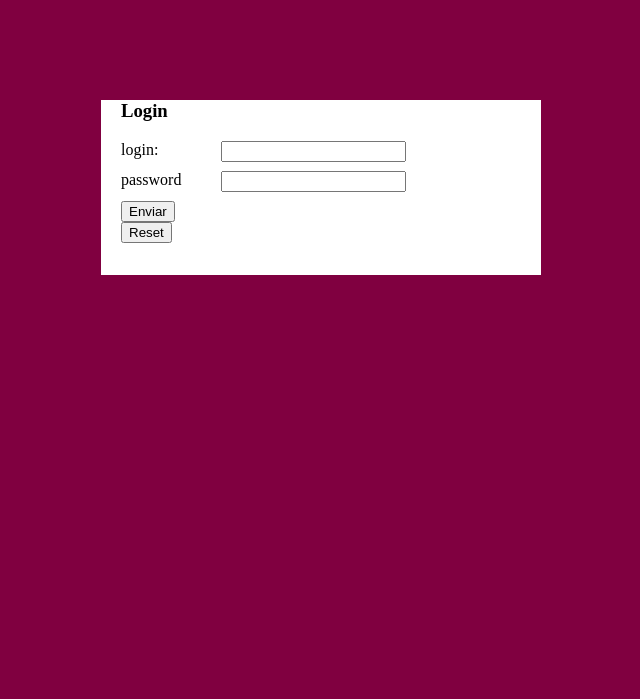
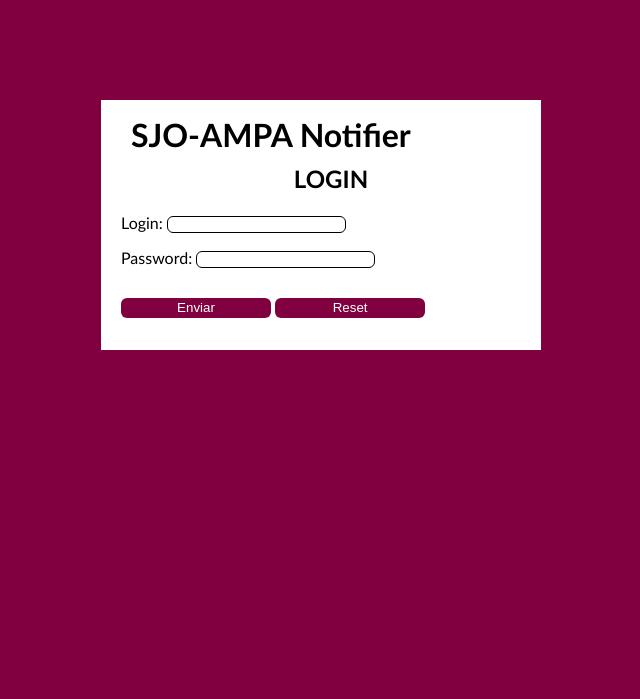
Before and after one commit to dcabjan/iawProject, a PHP site: page /login.php in a window 1280 px wide. Shown: the top 699 px of the page, without its empty margins (319-959 px from the left). Run offline with PHP 8.4, Linux system fonts and the light colour scheme; data that the repository does not hold is empty.

Commit message:
CSS on login page and fusion of the CSS files

```diff
--- a/login.php
+++ b/login.php
@@ -1,53 +1,13 @@
+<!-- <!-- File: login.php -->
 <?php
-
 session_start();
-
 require("requireDB.php");
-
 
 if (isset($_GET['tanca']))//si en un altre script m´han passat sa variable tanca elimina la sessio
 {
   session_unset();
-
-// destroy the session
   session_destroy();
-//print("destrueix sessio");
 }
-
-
-//
-//if ($_SERVER['REQUEST_METHOD'] == 'POST')
- //{
-  // if ($_POST['user']=="admin")
-  // {
-  //   if ($_POST['pass']=="1234")
-  //   {
-
-	// $_SESSION['login']  = 'true'; //login es sa variable que heu d´emplear per comprovar que s´ha iniciat sessio
-	// print($_SESSION['login']);
-
-  //header('Location:list.php');//AQUI S´HA DE POSAR EL NOM DE LA PRIMERA PAGINA vostra
- //  exit;
-  //   }
-  //   else
-	// {
-	//  $error2="password incorrecte";
-	// }
-  // }
-  // else
-  // {
-
-	//$error="usuari incorrecte";
-
-  // }
-
-
-//}
-//
-
-
-
-
 
 if ($_SERVER['REQUEST_METHOD'] == 'POST')
 {
@@ -62,81 +22,60 @@ $r=@mysqli_query($dbc,$usuario);
     $numr=mysqli_num_rows($r);
     $s=@mysqli_query($dbc,$contraseña);
     $nums=mysqli_num_rows($s);
-
   }
   if ($numr>0)
   {
-     //if ($nums>0)
-    //{
-
 	 $_SESSION['login']  = 'true'; //login es sa variable que heu d´emplear per comprovar que s´ha iniciat sessio
 	 print($_SESSION['login']);
 
- header('Location:list.php');//AQUI S´HA DE POSAR EL NOM DE LA PRIMERA PAGINA vostra
+ header('Location: ./list.php');//AQUI S´HA DE POSAR EL NOM DE LA PRIMERA PAGINA vostra
  exit;
 }
 else
 {
-	  $error="user/password incorrecte";
+  $error = "Incorrect user and/or password.";
 }
-   //}
-   //else
-  //{
-
-	//$error="usuari incorrecte";
-
-   //}
-
-
-}
-
-
-
-
-
-
-
-
-
-?>
-<html>
-<head><title>LOGIN</title></head>
- <link rel="stylesheet" type="text/css" href="stylelogin.css" />
- <!--<link rel="stylesheet" type="text/css" href="style.css" />-->
-
-<body>
-<div id=box>
-<h3>Login</h3>
-<form class="contact_form" action="login.php" method="post">
-
-  <div class=row><div class=row-1>login:</div><div class=row-2><input type="text" name="user" required <?php if (isset($error)) { print('value="'.$_POST[user].'"');} ?> /></div>
-  <?php
-  if (isset( $error))
-  {
-	  ?> <div class=row-3> <?php
-   print($error);
-   ?> </div> <?php
 }
 ?>
+
+<html>
+<head>
+  <title>LOGIN</title>
+  <link rel="stylesheet" type="text/css" href="style.css" />
+</head>
+<body>
+  <div id="box">
+   <h1 id="LogH1">SJO-AMPA Notifier</h1>
+   <h3 id="LogH3">LOGIN</h3>
+
+   <form class="contact_form" action="login.php" method="post">
+    <div>
+      <div class="row">Login: <input type="text" name="user" required <?php if(isset($error)){print('value="'. $_POST[user] .'"');} ?> /></div>
+
+      <div class="row">Password: <input type="password" name="pass" required />
       </div>
-  <div class=row><div class=row-1>password</div><div class=row-2><input type="password" name="pass" required /></div>
+
+      <div>
+        <input type="submit" name="submit" value="Enviar" />
+        <input type="reset" name="reset" value="Reset" />
+      </div>
+    </div>
+  </form>
+
   <?php
-   if (isset( $error2))
-   {
-	   	  ?> <div class=row-3> <?php
+  if (isset($error)){
+    ?>
 
-   print($error2);
-      ?> </div> <?php
+    <div id="errorLogin">
+    <div>
+      <?php print($error); ?>
+      </div>
+    </div>
 
+    <?php
   }
   ?>
-   </div>
-<!--<div class=row><div class=row-b><input type="submit" value="Enviar" /></div>
-<div class="row-b"><input type="reset" value="Reset" /></div></div>-->
-<div><div><input type="submit" name="submit" value="Enviar" /></div>
-<div><input type="reset" name="reset" value="Reset" /></div></div>
 
-</form>
 </div>
 </body>
 </html>
--- a/style.css
+++ b/style.css
@@ -4,6 +4,45 @@
 	margin: 0;
 	padding: 0;
 }
+
+/*login.php*/
+body {
+	background-color:#800040;
+	font-family: trebuchet ms, Helvetica, sans-serif;
+}
+#box {
+	width: 420px;
+	height: 250px;
+	padding-left: 20px;
+	background-color: #FFFFFF;
+	margin: 100px auto;
+}
+#LogH1 {
+	font-size: 200%;
+	padding-top: 15px;
+	margin: 10px;
+}
+#LogH3 {
+	text-align: center;
+	font-size: 150%;
+	font-family: trebuchet ms, Helvetica, sans-serif;
+	margin-top: 10px;
+	margin-bottom: 20px;
+}
+.row {
+	height: 35px;
+}
+#errorLogin {
+	text-align: center;
+	font-weight: bolder;
+	font-size: 1em;
+	padding-top: 5px;
+}
+#errorLogin div {
+	background-color: #FF0000;
+	width: 300px;
+}
+
 
 /*body*/
 body {
@@ -82,7 +121,7 @@ body {
 #display p {
 	padding: 0px 0px 5px 0px;
 }
-input[type="text"] {
+input[type="text"], input[type="password"] {
 	border-style: solid;
 	border-color: #000000;
 	border-width: 1px;
--- a/stylelogin.css
+++ /dev/null
@@ -1,33 +0,0 @@
-
-body{background-color:#800040;}
-#box {
-	/*border: solid;*/
-	width: 420px;
-	height: 175px;
-	padding-left: 20px;
-	background-color: white;
-	margin: 100px auto;
-}
-.row {
-	width: 400px;
-	height: 30px;
-	}
-	.row-1 {
-	width: 100px;
-	height: 30px;
-	float: left;
-	}
-	.row-2 {
-	width: 150px;
-	height: 30px;
-	float: left;
-	}
-	.row-3 {
-	width: 150px;
-	height: 30px;
-	float: left;
-	}
-	.row-b {
-	float: right;
-	margin-right: 20px;
-	}
```
Lines whose indentation alone changed are shown as unchanged.
